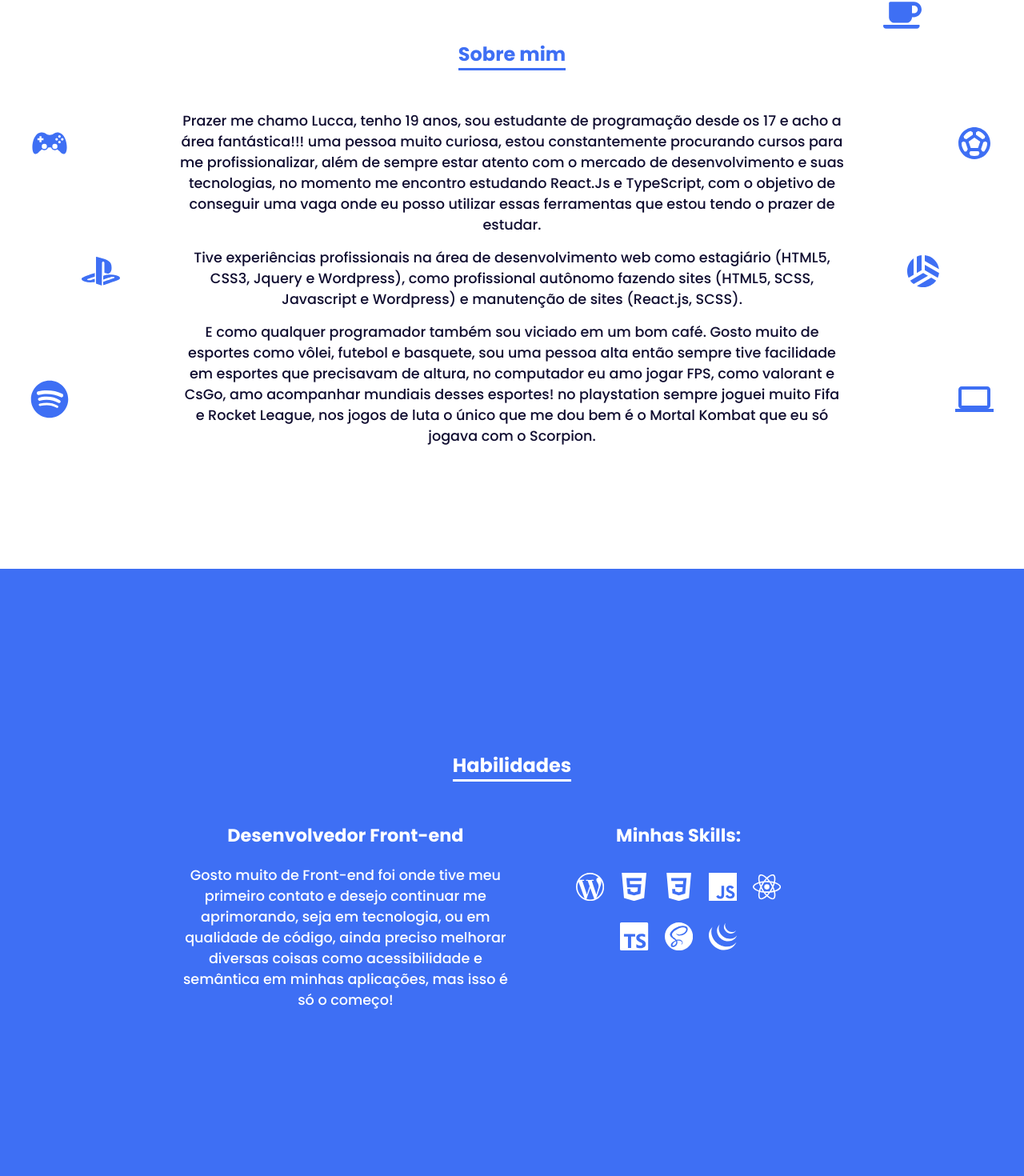
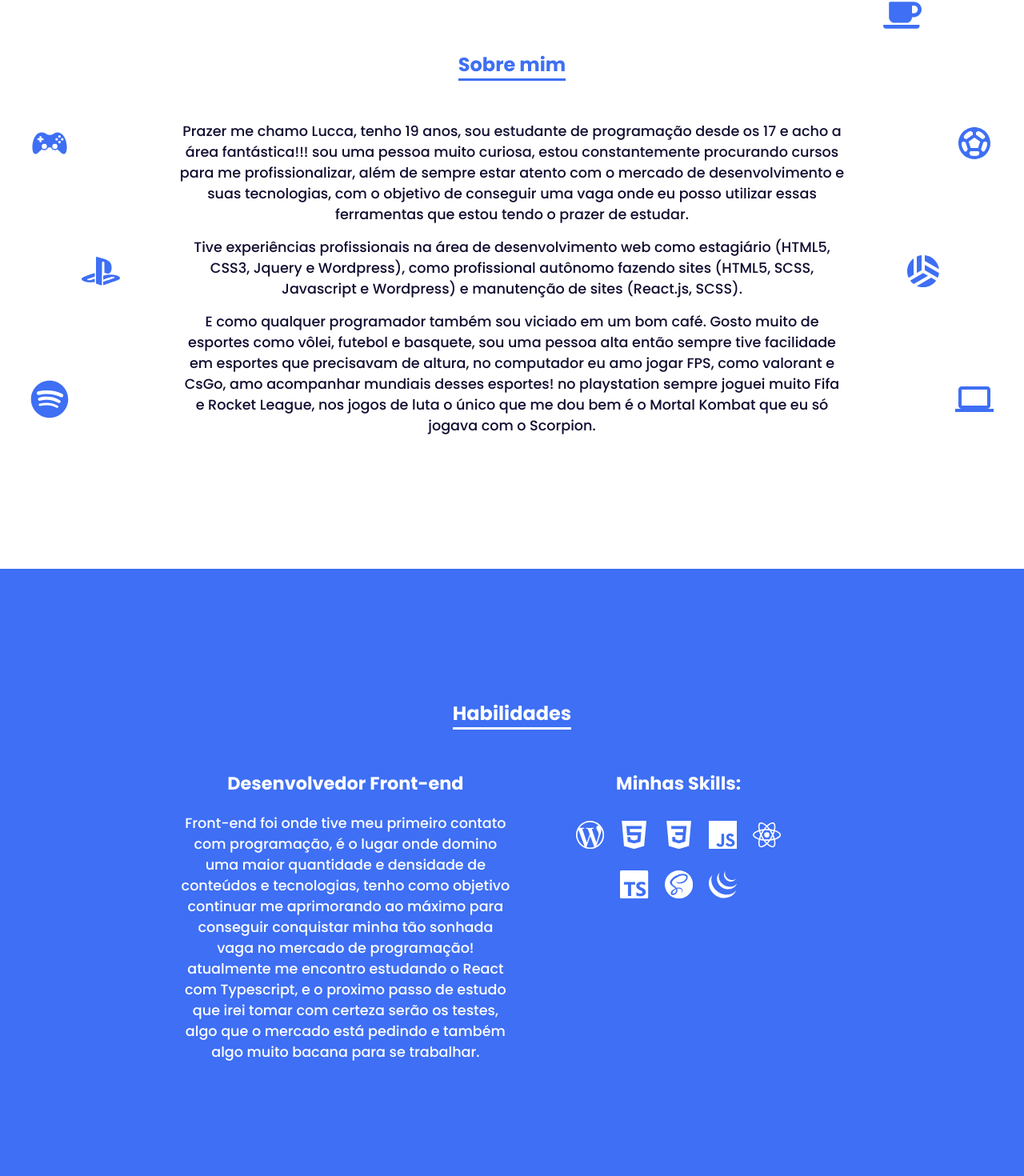
Before and after one commit to Luccasoncini/Portif-lio-, a React (Create React App) app: page / in a window 1280 px wide. Shown: the part 829-2299 px from the top of the page at 80% size. Built offline with nearby package versions, Linux system fonts and the light colour scheme.

Commit message:
fix error in contact form

```diff
--- a/src/components/sections/about/index.tsx
+++ b/src/components/sections/about/index.tsx
@@ -30,11 +30,10 @@ export function AboutSection() {
                             <p>
                                 Prazer me chamo Lucca, tenho 19 anos,
                                 sou estudante de programação desde os 17 e acho a área fantástica!!!
-                                uma pessoa muito curiosa, estou constantemente procurando cursos para me
+                                sou uma pessoa muito curiosa, estou constantemente procurando cursos para me
                                 profissionalizar, além de sempre estar atento com o mercado de desenvolvimento
-                                e suas tecnologias, no momento me encontro estudando React.Js e TypeScript,
-                                com o objetivo de conseguir uma vaga onde eu posso utilizar essas ferramentas
-                                que estou tendo o prazer de estudar.
+                                e suas tecnologias, com o objetivo de conseguir uma vaga onde eu posso utilizar
+                                essas ferramentas que estou tendo o prazer de estudar.
                             </p>
                             <p>
                                 Tive experiências profissionais na área de desenvolvimento
--- a/src/components/sections/contactForm/index.tsx
+++ b/src/components/sections/contactForm/index.tsx
@@ -30,7 +30,7 @@ export function ContactFormSection() {
         setIsSendingForm(true);
 
         await emailjs.sendForm(
-            'service_shfcggk',
+            'service_6l2aw0o',
             'template_ga97qzp',
             '#formulario',
             'zNLMkYLRyXR0tJ2LI'
@@ -43,11 +43,10 @@ export function ContactFormSection() {
         })
         .catch(err => {
             toast.error("Erro ao enviar o formulário, tente novamente mais tarde");
+            console.log(err);
         });
 
         setIsSendingForm(false);
-
-
     }
 
     return(
--- a/src/components/sections/skills/index.tsx
+++ b/src/components/sections/skills/index.tsx
@@ -24,7 +24,7 @@ export function SkillsSection() {
                             <div className="skills-frontend">
                                 <div className='skills-frontend-top'>
                                     <h5>Desenvolvedor Front-end</h5>
-                                    <p>Gosto muito de Front-end foi onde tive meu primeiro contato e desejo continuar me aprimorando, seja em tecnologia, ou em qualidade de código, ainda preciso melhorar diversas coisas como acessibilidade e semântica em minhas aplicações, mas isso é só o começo!</p>
+                                    <p>Front-end foi onde tive meu primeiro contato com programação, é o lugar onde domino uma maior quantidade e densidade de conteúdos e tecnologias, tenho como objetivo continuar me aprimorando ao máximo para conseguir conquistar minha tão sonhada vaga no mercado de programação! atualmente me encontro estudando o React com Typescript, e o proximo passo de estudo que irei tomar com certeza serão os testes, algo que o mercado está pedindo e também algo muito bacana para se trabalhar.</p>
                                 </div>
                                 <div className='skills-frontend-bottom'>
                                     <h5>Minhas Skills:</h5>
```
